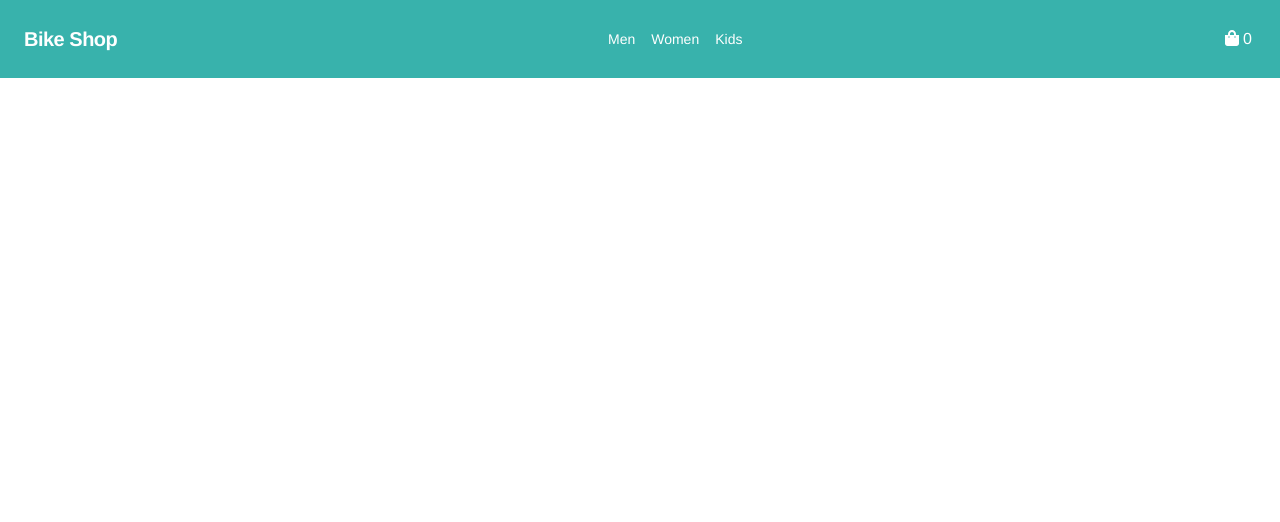
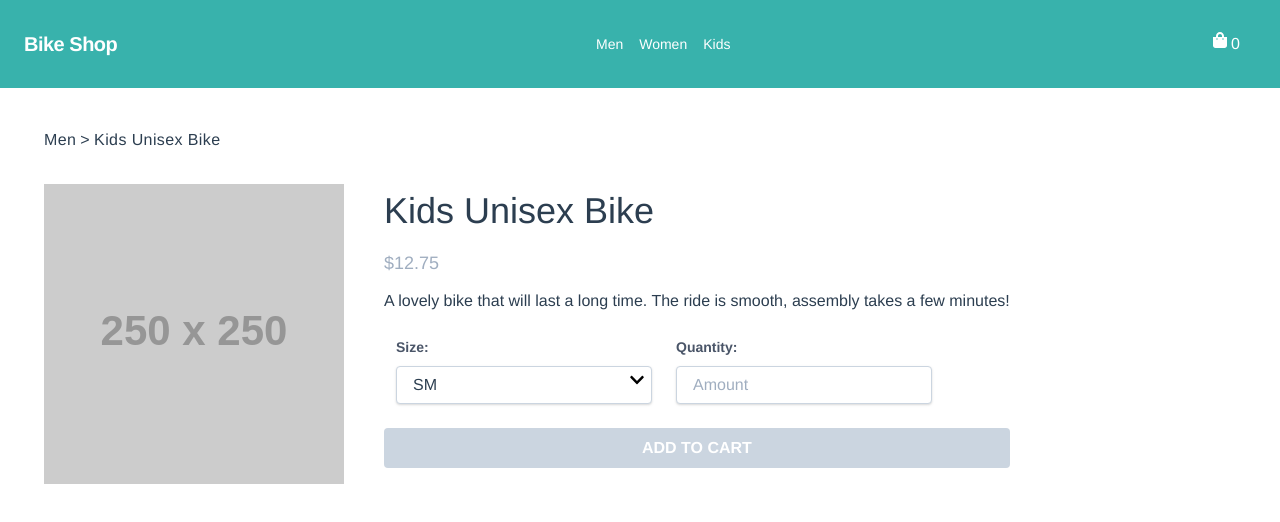
Before and after one commit to Kappalucky/bike, a Vue app: page /men/1 in a window 1280 px wide. Shown: the top 522 px of the page. Built offline with nearby package versions, Linux system fonts and the light colour scheme.

Commit message:
added some changes to nav and making the product page dynamic

```diff
--- a/src/App.vue
+++ b/src/App.vue
@@ -23,6 +23,8 @@ export default {
 	-moz-osx-font-smoothing: grayscale;
 	text-align: center;
 	color: #2c3e50;
+	height: 100vh;
+	width: 100vw;
 }
 #nav {
 	padding: 30px;
--- a/src/components/AppNavbar.vue
+++ b/src/components/AppNavbar.vue
@@ -1,10 +1,5 @@
 <template>
 	<nav class="flex items-center justify-between flex-wrap bg-teal-500 p-6">
-		<div class="flex items-center flex-shrink-0 text-white mr-6">
-			<a href="/">
-				<span class="font-semibold text-xl tracking-tight">Bike Shop</span>
-			</a>
-		</div>
 		<div class="block lg:hidden">
 			<button
 				class="flex items-center px-3 py-2 border rounded text-teal-200 border-teal-400 hover:text-white hover:border-white"
@@ -16,7 +11,19 @@
 				</svg>
 			</button>
 		</div>
-		<div class="w-full block flex-grow lg:flex lg:items-center lg:w-auto">
+		<div class="flex items-center flex-shrink-0 text-white mr-6">
+			<a href="/">
+				<span class="font-semibold text-xl tracking-tight">Bike Shop</span>
+			</a>
+		</div>
+		<div class="block order-last">
+			<button class="flex align-items px-3 py-2">
+				<font-awesome-icon :icon="['fas', 'shopping-bag']" class="text-white" />
+				<span class="mx-1 text-white">{{ cart.length }}</span>
+			</button>
+		</div>
+		<!--Mobile Menu-->
+		<div class="w-full block lg:hidden flex-grow lg:flex lg:items-center lg:w-auto" v-show="isActive">
 			<div class="text-sm lg:flex-grow">
 				<a
 					href="/men"
@@ -31,9 +38,22 @@
 					class="block mt-4 lg:inline-block lg:mt-0 text-white hover:text-teal-200 mr-4"
 				>Kids</a>
 			</div>
-			<div>
-				<font-awesome-icon :icon="['fas', 'shopping-bag']" class="text-white" />
-				<span class="mx-1 text-white">{{ cart.length }}</span>
+		</div>
+		<!--End Mobile Menu-->
+		<div class="w-full hidden lg:block flex-grow lg:flex lg:items-center lg:w-auto" >
+			<div class="text-sm lg:flex-grow">
+				<a
+					href="/men"
+					class="block mt-4 lg:inline-block lg:mt-0 text-white hover:text-teal-200 mr-4"
+				>Men</a>
+				<a
+					href="/women"
+					class="block mt-4 lg:inline-block lg:mt-0 text-white hover:text-teal-200 mr-4"
+				>Women</a>
+				<a
+					href="/kids"
+					class="block mt-4 lg:inline-block lg:mt-0 text-white hover:text-teal-200 mr-4"
+				>Kids</a>
 			</div>
 		</div>
 	</nav>
--- a/src/main.js
+++ b/src/main.js
@@ -1,13 +1,13 @@
 import Vue from "vue";
 import App from "./App.vue";
 import { library } from "@fortawesome/fontawesome-svg-core";
-import { faShoppingBag } from "@fortawesome/free-solid-svg-icons";
+import { faShoppingBag, faChevronDown } from "@fortawesome/free-solid-svg-icons";
 import { FontAwesomeIcon } from "@fortawesome/vue-fontawesome";
 import router from "./router";
 import store from "./store";
 import "@/assets/css/tailwind.css";
 
-library.add(faShoppingBag);
+library.add(faShoppingBag, faChevronDown);
 
 Vue.component("font-awesome-icon", FontAwesomeIcon);
 
--- a/src/router.js
+++ b/src/router.js
@@ -4,6 +4,7 @@ import Home from "./views/Home.vue";
 import MenProducts from "./views/MenProducts.vue";
 import WomenProducts from "./views/WomenProducts.vue";
 import KidsProducts from "./views/KidsProducts.vue";
+import ProductPage from "./views/ProductPage.vue";
 
 Vue.use(Router);
 
@@ -19,26 +20,29 @@ export default new Router({
     {
       path: "/men",
       name: "menProducts",
-      component: MenProducts
+      component: MenProducts,
+    },
+    {
+      path: "/men/:id",
+      component: ProductPage
     },
     {
       path: "/women",
       name: "womenProducts",
-      component: WomenProducts
+      component: WomenProducts,
     },
     {
-      path: "/kids",
+      path: "/women/:id",
+      component: ProductPage
+    },
+    {
+      path: "/kids/",
       name: "kidsProducts",
       component: KidsProducts
     },
     {
-      path: "/about",
-      name: "about",
-      // route level code-splitting
-      // this generates a separate chunk (about.[hash].js) for this route
-      // which is lazy-loaded when the route is visited.
-      component: () =>
-        import(/* webpackChunkName: "about" */ "./views/About.vue")
+      path: "/kids/:id",
+      component: ProductPage
     }
   ]
 });
--- a/src/views/KidsProducts.vue
+++ b/src/views/KidsProducts.vue
@@ -8,6 +8,7 @@
 			<template v-for="product in products">
 				<div class="w-full sm:w-1/2 md:w-1/3 lg:w-1/4 xl:w-1/6 px-2 my-4" :key="product.id">
 					<!-- Card -->
+					<router-link :to="`/kids/${product.id}`">
 						<div class="max-w-sm rounded overflow-hidden shadow-lg">
 							<img class="w-full" :src="product.image" />
 							<div class="px-6 py-4">
@@ -15,6 +16,7 @@
 								<small class="text-gray-700 text-base">${{ product.price.toFixed(2) }}</small>
 							</div>
 						</div>
+					</router-link>
 					<!-- End Card -->
 				</div>
 			</template>
--- a/src/views/MenProducts.vue
+++ b/src/views/MenProducts.vue
@@ -8,6 +8,7 @@
 			<template v-for="product in products">
 				<div class="w-full sm:w-1/2 md:w-1/3 lg:w-1/4 xl:w-1/6 px-2 my-4" :key="product.id">
 					<!-- Card -->
+					<router-link :to="`/men/${product.id}`">
 					<div class="max-w-sm rounded overflow-hidden shadow-lg">
 						<img class="w-full" :src="product.image" />
 						<div class="px-6 py-4">
@@ -15,6 +16,7 @@
 							<small class="text-gray-700 text-base">${{ product.price.toFixed(2) }}</small>
 						</div>
 					</div>
+					</router-link>
 					<!-- End Card -->
 				</div>
 			</template>
--- /dev/null
+++ b/src/views/ProductPage.vue
@@ -0,0 +1,91 @@
+<template>
+	<div class="product container mx-auto px-1">
+		<section class="p-10">
+			<article class="pb-16">
+				<nav class="pb-8">
+					<div class="tracking-wide text-left capitalize flex">
+                        <template v-if="this.$route.fullPath.includes('kids')">
+                            <a href="/kids">
+							    <span>Kids</span>
+						    </a>
+                        </template>
+                        <template v-else-if="this.$route.fullPath.includes('women')">
+                            <a href="/women">
+							    <span>Women</span>
+						    </a>
+                        </template>
+                        <template v-else>
+                            <a href="/men">
+							    <span>Men</span>
+						    </a>
+                        </template>
+						<span class="mx-1">></span>
+						<a :href="this.$route.fullPath">
+							<span>{{product.name}}</span>
+						</a>
+					</div>
+				</nav>
+				<section class="flex align-items-center flex-wrap md:flex-no-wrap lg:flex-no-wrap xl:flex-no-wrap">
+					<figure class="float-left">
+						<div class="w-full object-center">
+							<img class="max-w-sm" style="height:300px; width:300px;" :src="product.image" />
+						</div>
+					</figure>
+					<section class="text-left sm:pl-0 md:pl-10 sm:mt-3 md:mt-0">
+						<h1 class="text-4xl mb-3">{{product.name}}</h1>
+						<div class="block">
+							<div class="text-gray-500 text-lg mb-3">${{product.price.toFixed(2)}}</div>
+                            <template v-if="product_type == bike">
+                                <div class="mb-3">
+								    <p>A lovely bike that will last a long time. The ride is smooth, assembly takes a few minutes!</p>
+							    </div>
+                            </template>
+                            <template v-else-if="product_type == accessory">
+                                <div class="mb-3">
+								    <p>The perfect item to compliment the ride with your bike!</p>
+							    </div>
+                            </template>
+							<div class="inline-block relative w-64 m-3">
+                                <label class="block text-gray-700 text-sm font-bold mb-2">Size:</label>
+								<select class="block appearance-none w-full bg-white border border-gray-400 hover:border-gray-500 px-4 py-2 pr-8 rounded shadow leading-tight focus:outline-none focus:shadow-outline">
+                                    <option>SM</option>
+                                    <option>MD</option>
+                                    <option>LG</option>
+                                </select>
+                                <div class="pointer-events-none absolute top-auto bottom-0 right-0 py-4 align-center flex items-center px-2 text-gray-700">
+                                    <font-awesome-icon :icon="['fas', 'chevron-down']" class="text-black" />
+                                </div>
+							</div>
+							<div class="inline-block relative w-64 m-3">
+                                <label class="block text-gray-700 text-sm font-bold mb-2">Quantity:</label>
+								<input class="block appearance-none w-full bg-white border border-gray-400 hover:border-gray-500 px-4 py-2 pr-8 rounded shadow leading-tight focus:outline-none focus:shadow-outline" type="number" placeholder="Amount" v-model.number="quantity" />
+							</div>
+							<div class="block mt-3 w-auto flex justify-center">
+								<button class="bg-gray-400 hover:bg-gray-700 w-full text-white font-bold py-2 px-4 rounded uppercase">Add To Cart</button>
+							</div>
+						</div>
+					</section>
+				</section>
+			</article>
+		</section>
+	</div>
+</template>
+
+<script>
+import { mapGetters } from "vuex";
+
+export default {
+	name: "ProductPage",
+	data() {
+		return {
+			product: {}
+		};
+	},
+	created() {
+		this.product = this.getProductById(3);
+	},
+	computed: {
+		...mapGetters(["getProductById"])
+	}
+};
+</script>
--- a/src/views/WomenProducts.vue
+++ b/src/views/WomenProducts.vue
@@ -8,6 +8,7 @@
 			<template v-for="product in products">
 				<div class="w-full sm:w-1/2 md:w-1/3 lg:w-1/4 xl:w-1/6 px-2 my-4" :key="product.id">
 					<!-- Card -->
+					<router-link :to="`/women/${product.id}`">
 					<div class="max-w-sm rounded overflow-hidden shadow-lg">
 						<img class="w-full" :src="product.image" />
 						<div class="px-6 py-4">
@@ -15,6 +16,7 @@
 							<small class="text-gray-700 text-base">${{ product.price.toFixed(2) }}</small>
 						</div>
 					</div>
+					</router-link>
 					<!-- End Card -->
 				</div>
 			</template>
```
Lines whose indentation alone changed are shown as unchanged.
